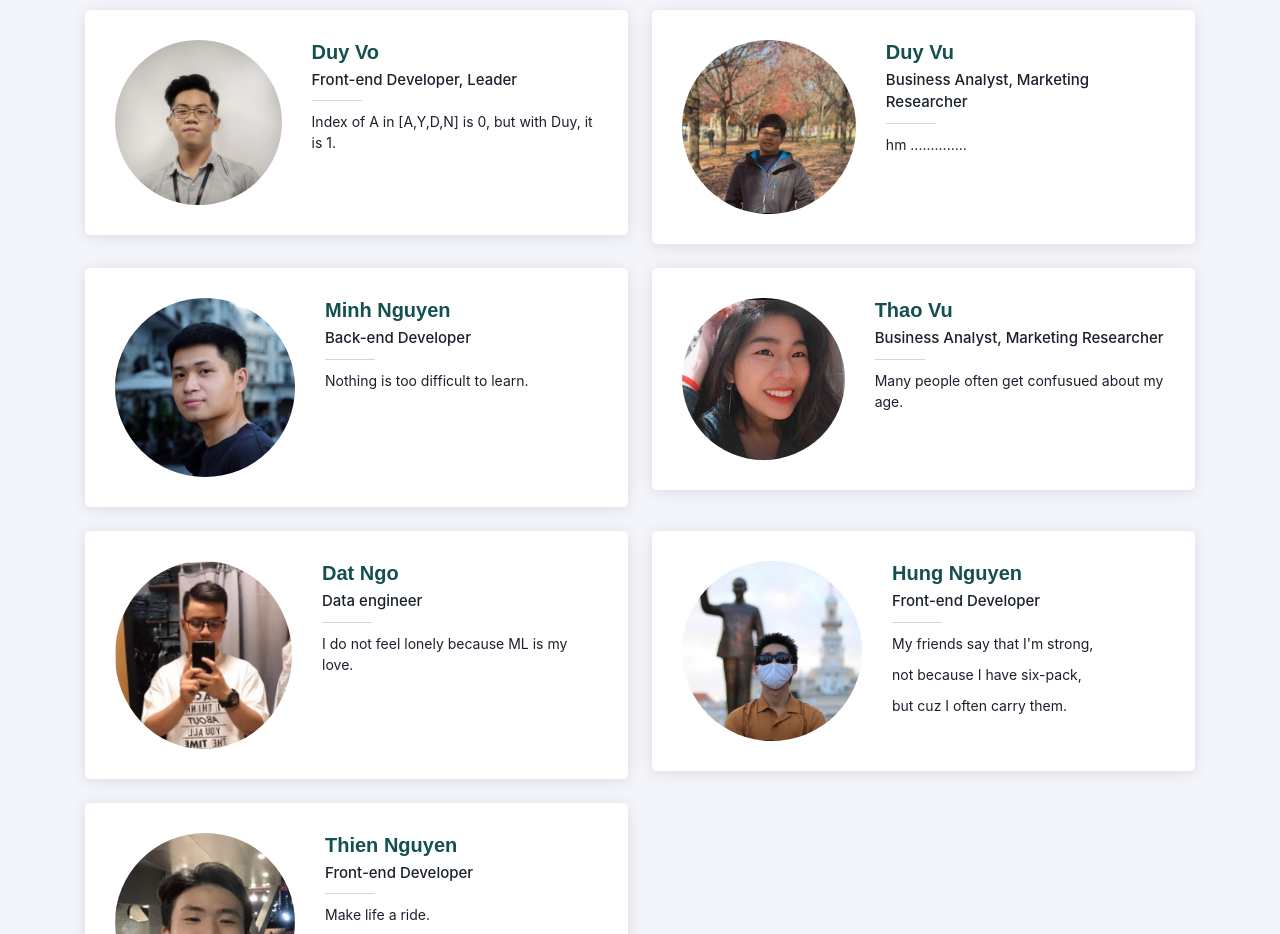
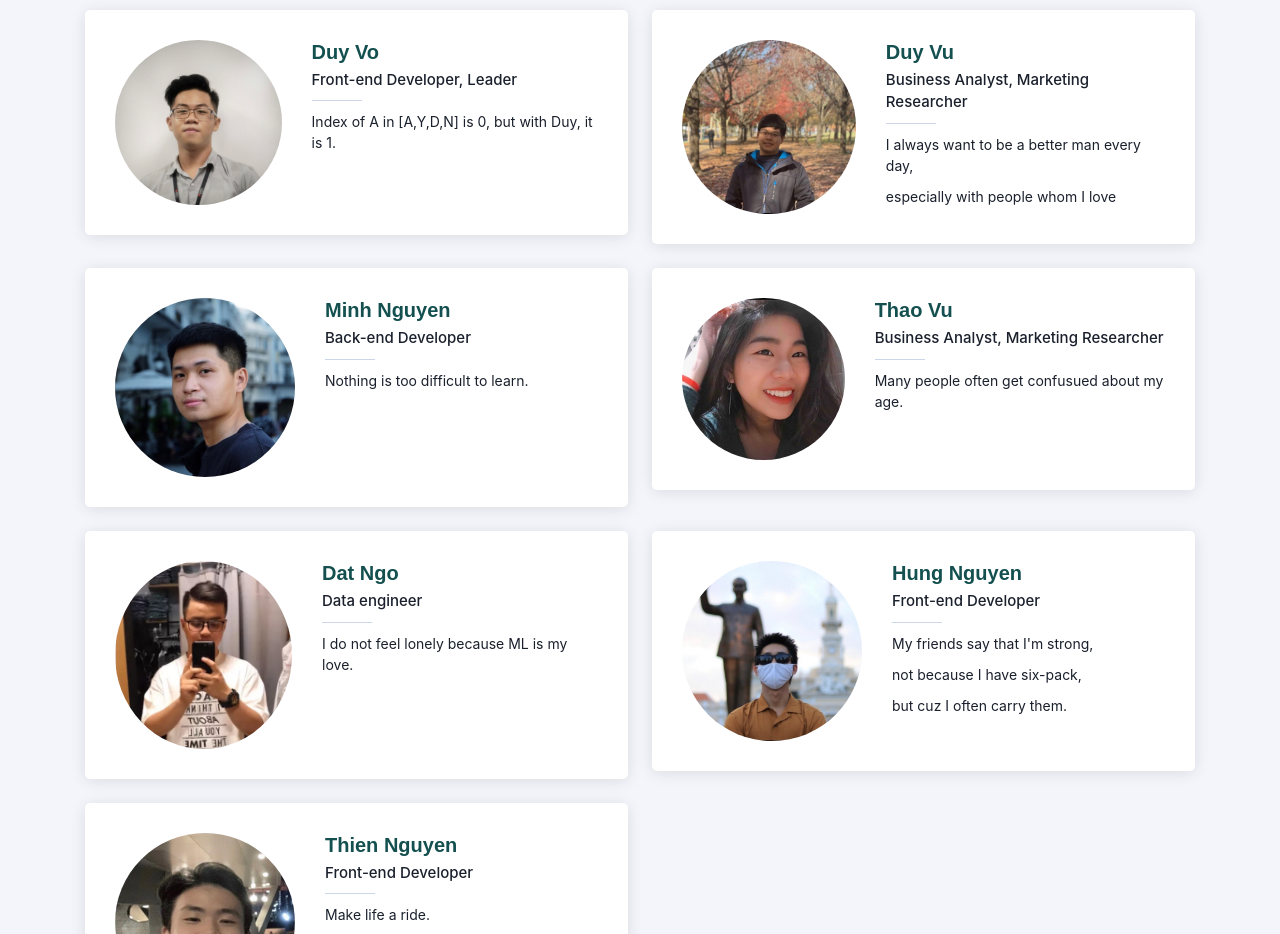
Before and after one commit to hungthezorba/credit-score-bank, a React (Create React App) app in the folder frontend/: page /about in a window 1280 px wide. Shown: the part 2200-3134 px from the top of the page. Built offline with nearby package versions, Linux system fonts and the light colour scheme.

Commit message:
feat: 🎉 build production folder

```diff
--- a/frontend/src/index.tsx
+++ b/frontend/src/index.tsx
@@ -12,7 +12,7 @@ import {
 } from "@apollo/client";
 
 const link = createHttpLink({
-  uri: "http://localhost:4000/graphql",
+  uri: `${process.env.REACT_APP_PREFIX}`,
   credentials: 'include'
 })
 
--- a/frontend/src/pages/AboutUs.tsx
+++ b/frontend/src/pages/AboutUs.tsx
@@ -340,7 +340,8 @@ function AboutUs() {
                   <div className="member-info">
                     <h4>Duy Vu</h4>
                     <span>Business Analyst, Marketing Researcher</span>
-                    <p>hm ..............</p>
+                    <p>I always want to be a better man every day,</p>
+                    <p>especially with people whom I love</p>
                   </div>
                 </div>
               </div>
```
Also changed, not shown: 38 other files (tests, documents, lock files or other folders).
